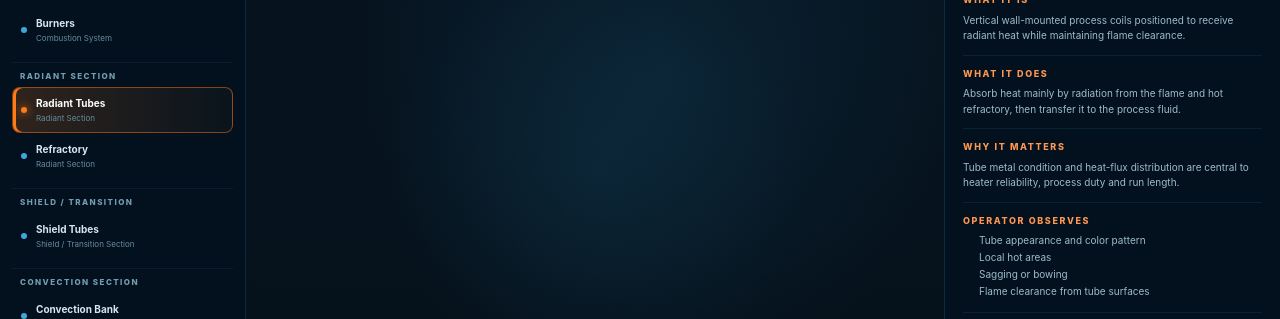
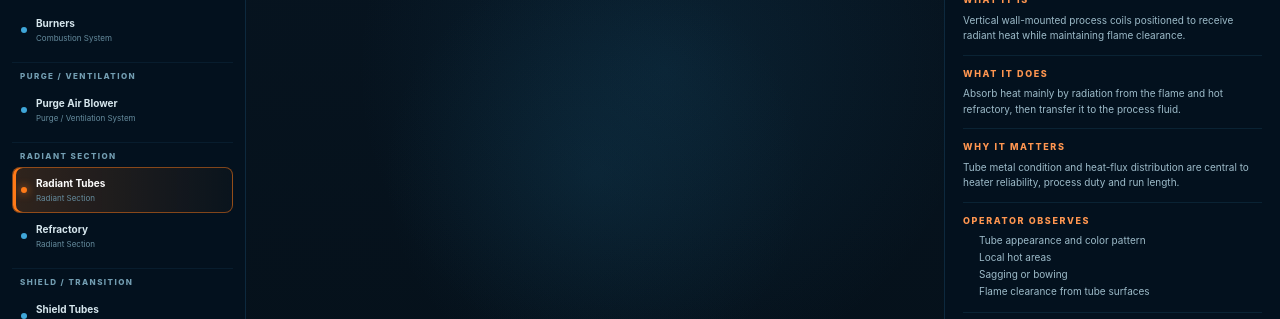
Before and after one commit to Elsharnouby-87/process-equipment-atlas, a React (Vite) app: page / in a window 1280 px wide. Shown: the part 266-585 px from the top of the page. Built offline with nearby package versions, Linux system fonts and the light colour scheme.

Commit message:
Add purge fan to Atlas component navigator

```diff
--- a/src/App.tsx
+++ b/src/App.tsx
@@ -43,6 +43,7 @@ type Detail = {
 
 const componentGroups = [
   { label: 'Combustion', components: ['Burners'] },
+  { label: 'Purge / Ventilation', components: ['Purge Air Blower'] },
   { label: 'Radiant Section', components: ['Radiant Tubes', 'Refractory'] },
   { label: 'Shield / Transition', components: ['Shield Tubes'] },
   { label: 'Convection Section', components: ['Convection Bank'] },
@@ -61,6 +62,17 @@ const details: Record<string, Detail> = {
     issues: ['Unstable or uneven flame pattern', 'Fouled or damaged burner tips', 'Air-distribution problems', 'Flame impingement'],
     inspection: ['Burner tile and throat', 'Fuel tip / gas gun condition', 'Air register movement', 'Pilot and ignition hardware'],
     related: ['Radiant Tubes', 'Refractory', 'Casing & Structure'],
+  },
+  'Purge Air Blower': {
+    group: 'Purge / Ventilation System',
+    location: 'Low-level external skid beside the heater, connected to two lower-radiant sidewall purge-air entries through a dedicated duct, damper and proof section.',
+    summary: 'Representative low-pressure purge fan / blower package based on the V13.6 Blender Atlas design, including inlet guard, motor, main duct, isolation damper, airflow proof, external riser and two lower-radiant entries.',
+    function: 'Provide a dedicated airflow source for the heater purge sequence where this configuration is used, sweeping the enclosure before ignition eligibility is considered.',
+    why: 'A forced purge source makes the purge-air path and airflow-proving concept visible and separates purge air from burner combustion air and process flow.',
+    observe: ['Blower running / stopped state', 'Isolation-damper / actuator status', 'Airflow or pressure proof indication', 'Clear duct path to both heater entries'],
+    issues: ['Blower unavailable', 'Damper not in the required state', 'Airflow proof not established', 'Duct or entry restriction'],
+    inspection: ['Blower casing / inlet guard', 'Motor and shaft', 'Main purge-air duct and damper', 'Proof device and two casing penetrations'],
+    related: ['Burners', 'Casing & Structure', 'Breeching', 'Stack'],
   },
   'Radiant Tubes': {
     group: 'Radiant Section',
@@ -165,6 +177,7 @@ const details: Record<string, Detail> = {
 
 const smartMode: Record<string, ViewMode> = {
   Burners: 'cutaway',
+  'Purge Air Blower': 'normal',
   'Radiant Tubes': 'cutaway',
   'Shield Tubes': 'cutaway',
   'Convection Bank': 'cutaway',
```
